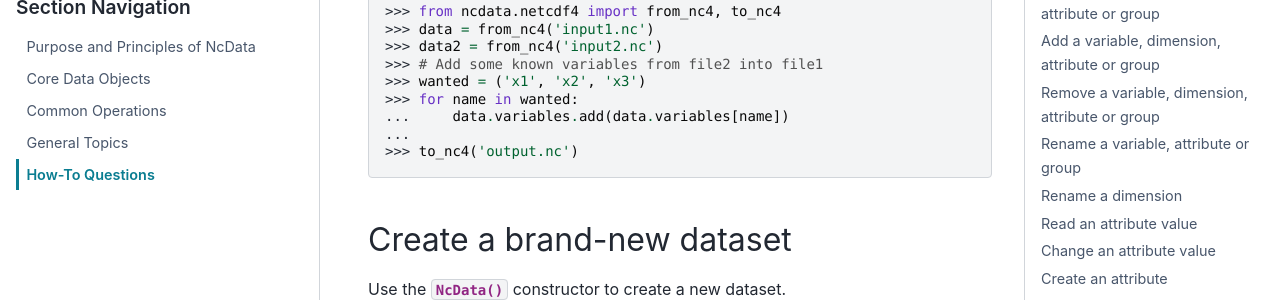
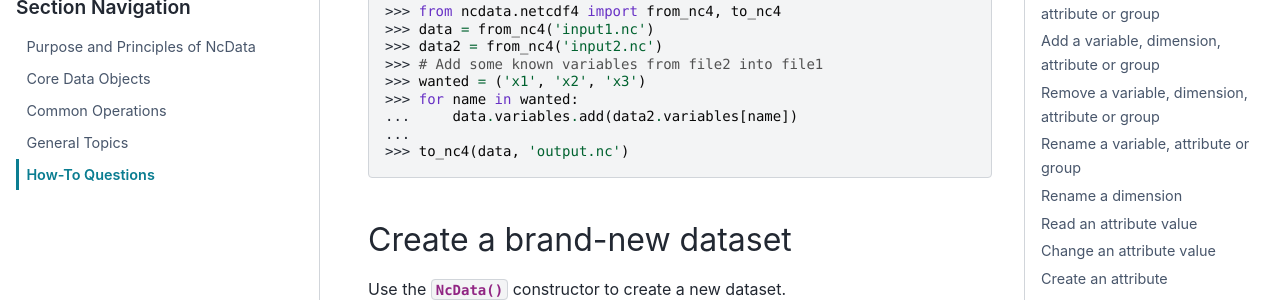
Before and after one commit to pp-mo/ncdata, a Sphinx documentation site: the page built from docs/userdocs/user_guide/howtos.rst, in a window 1280 px wide and 900 px high, scrolled down 8521 px. Shown: the part 152-452 px from the top of the window. Built offline with Sphinx 7.4.7 and the PyData theme 0.15.4, drawn with Linux system fonts in a browser that asks for light colours; the version number could not be read and is left out.

Commit message:
Update docs/userdocs/user_guide/howtos.rst
Co-authored-by: Martin Yeo <40734014+trexfeathers@users.noreply.github.com>

```diff
--- a/docs/userdocs/user_guide/howtos.rst
+++ b/docs/userdocs/user_guide/howtos.rst
@@ -405,9 +405,9 @@ Just be careful that any shared dimensions match.
     >>> # Add some known variables from file2 into file1
     >>> wanted = ('x1', 'x2', 'x3')
     >>> for name in wanted:
-    ...     data.variables.add(data.variables[name])
+    ...     data.variables.add(data2.variables[name])
     ...
-    >>> to_nc4('output.nc')
+    >>> to_nc4(data, 'output.nc')
 
 
 Create a brand-new dataset
```
